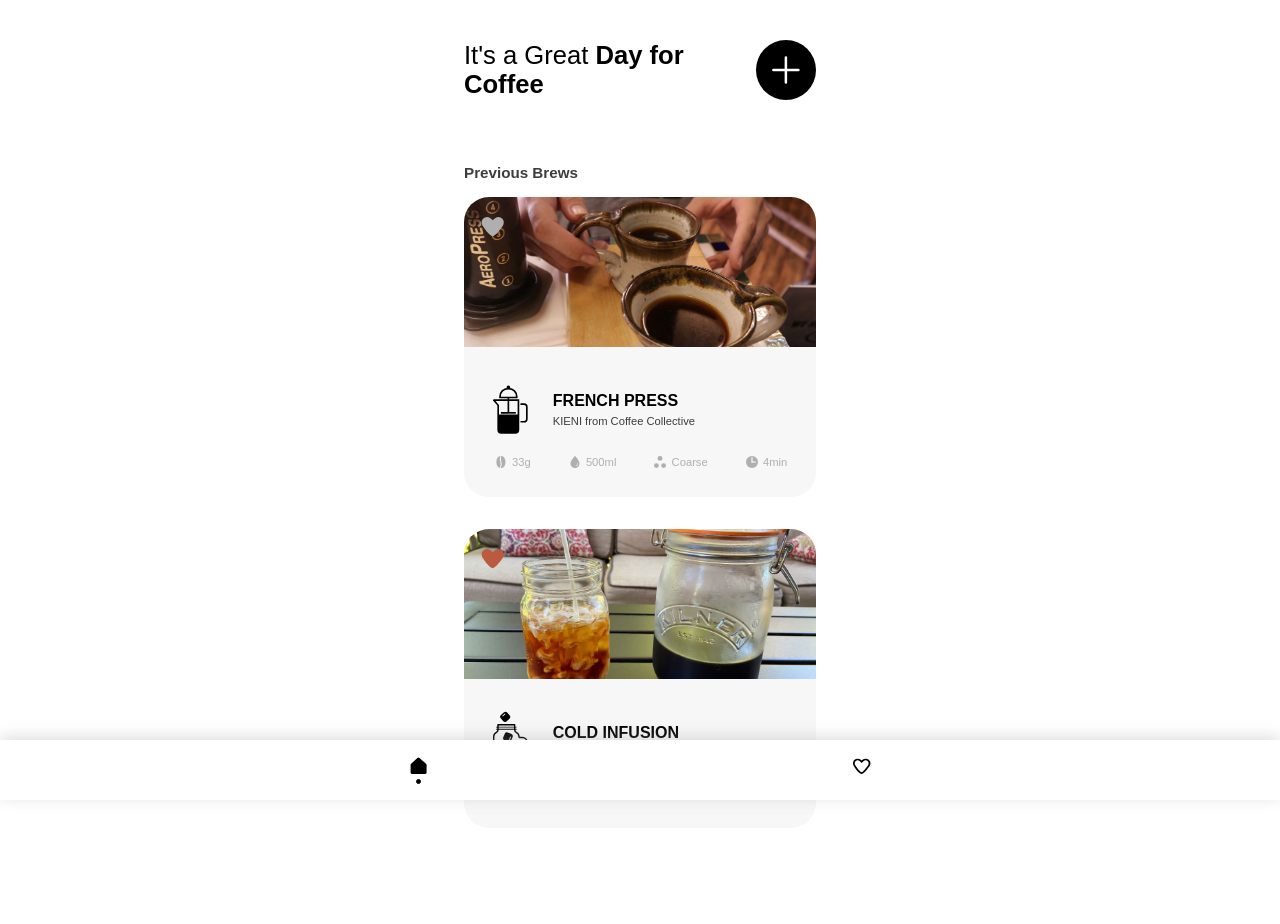
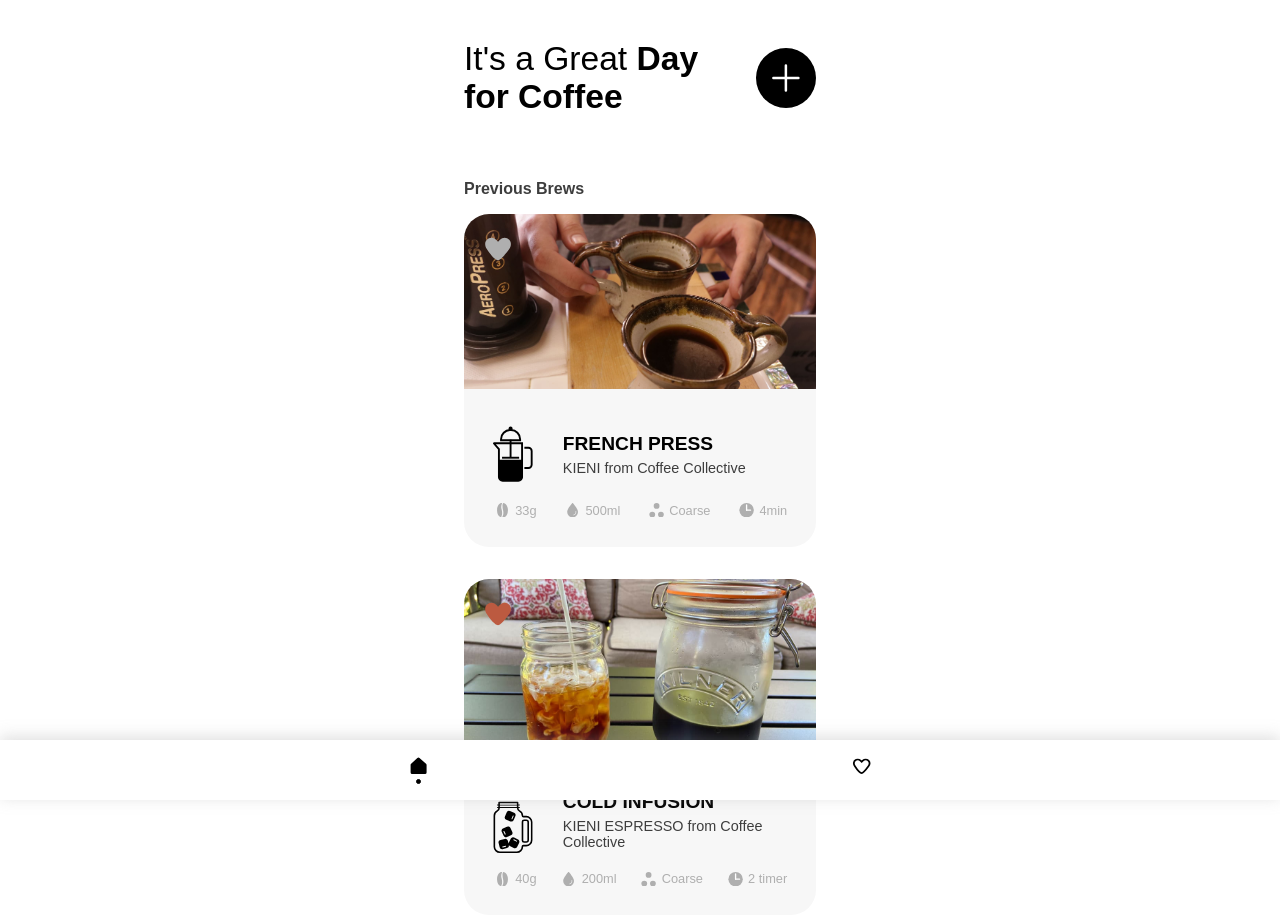
Before and after one commit to enbeeing/brewista, a Vue app: page / in a window 1280 px wide. Shown: the top 924 px of the page. Before the commit the page ends 900 px from the top, so only its background shows below. Built offline with nearby package versions, Linux system fonts and the light colour scheme; data requests are answered from the project's data file.

Commit message:
saves before the weekend (not done with responsive)

```diff
--- a/src/assets/responsive.css
+++ b/src/assets/responsive.css
@@ -7,6 +7,47 @@
 
     #app {
         width: 400px;
+    }
+
+    /* homeView */
+    .home h1 {
+        font-size: 2.1rem;
+    }
+    .home main > p {
+        font-size: 1rem;
+    }
+
+    /* singleBrew  */
+    .brew header img {
+        max-height: 175px;
+    }
+    .brew header .fave {
+        width: 35px;
+        height: 35px;
+        top: 18px;
+        left: 18px;
+    }
+    .brew .brew-description h3 {
+        font-size: 1.2rem;
+    }
+    .brew .brew-description p {
+        font-size: .9rem;
+    }
+
+    .brew-method-icon {
+        width: 40px;
+        height: 65px;
+    }
+    .brew-coffee {
+        gap: 10px;
+    }
+
+    #app .brew-method-symbols > p {
+        font-size: .8rem;
+    }
+    .brew-method-symbols .method-icon {
+        height: .9rem;
+        width: 1.2rem;
     }
 }
 
--- a/src/views/newBrew/AddBrewView.vue
+++ b/src/views/newBrew/AddBrewView.vue
@@ -6,7 +6,6 @@
 
     <Header title="Post Brew" to="Home" />
 
-    <!-- <div class="add-brew-form content-wrapper"> -->
     <form class="add-brew-form content-wrapper">
       <h4>Upload image</h4>
       <label class="sr-only" for="img">Image upload</label>
@@ -15,7 +14,7 @@
       <input type="text" id="alt" v-model="imgAlt" />
       <button class="add-brew" @click.prevent="addNewBrew">Add image</button>
     </form>
-    <!-- </div> -->
+
     <div>
       <h4>Chosen Method</h4>
       <SingleMethod :method="method" v-if="method" />
@@ -70,7 +69,10 @@
 };
 
 const addNewBrew = () => {
-  if (!error.value) {
+  if (error.value) {
+    return;
+  }
+
   try {
     uploadImg(imgFile.value);
 
@@ -84,7 +86,6 @@
     router.push({ name: "Home" });
   } catch (err) {
     console.log(err);
-    }
   }
 };
 </script>
```
Lines whose indentation alone changed are shown as unchanged.
